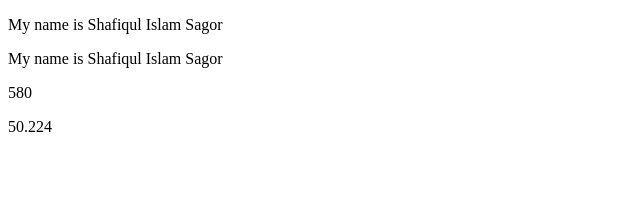
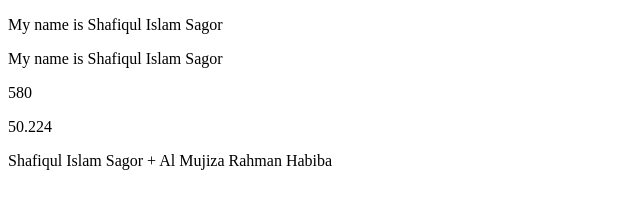
Before and after one commit to shafiqulislamsagor/JavaScript-repeat, a plain HTML site: page syntax/index.html in a window 1280 px wide. Shown: the whole page, without its empty margins (0-640 px from the left). Drawn offline with Linux system fonts and the light colour scheme.

Commit message:
some add

```diff
--- a/syntax/index.html
+++ b/syntax/index.html
@@ -10,6 +10,7 @@
     <p id="demo1"></p>
     <p id="demo2"></p>
     <p id="demo3"></p>
+    <p id="demo4"></p>
     <script>
         let a , x , y , z ;
         a = 'My name is Shafiqul Islam Sagor';
@@ -20,7 +21,7 @@
         document.getElementById('demo1').innerHTML= x;
         document.getElementById('demo2').innerHTML= y;
         document.getElementById('demo3').innerHTML=z;
-
+        document.getElementById('demo4').innerHTML = "Shafiqul Islam" + " " + "Sagor" + " + " + "Al Mujiza Rahman" + " " + "Habiba" ;
     </script>
 </body>
 </html>
```
